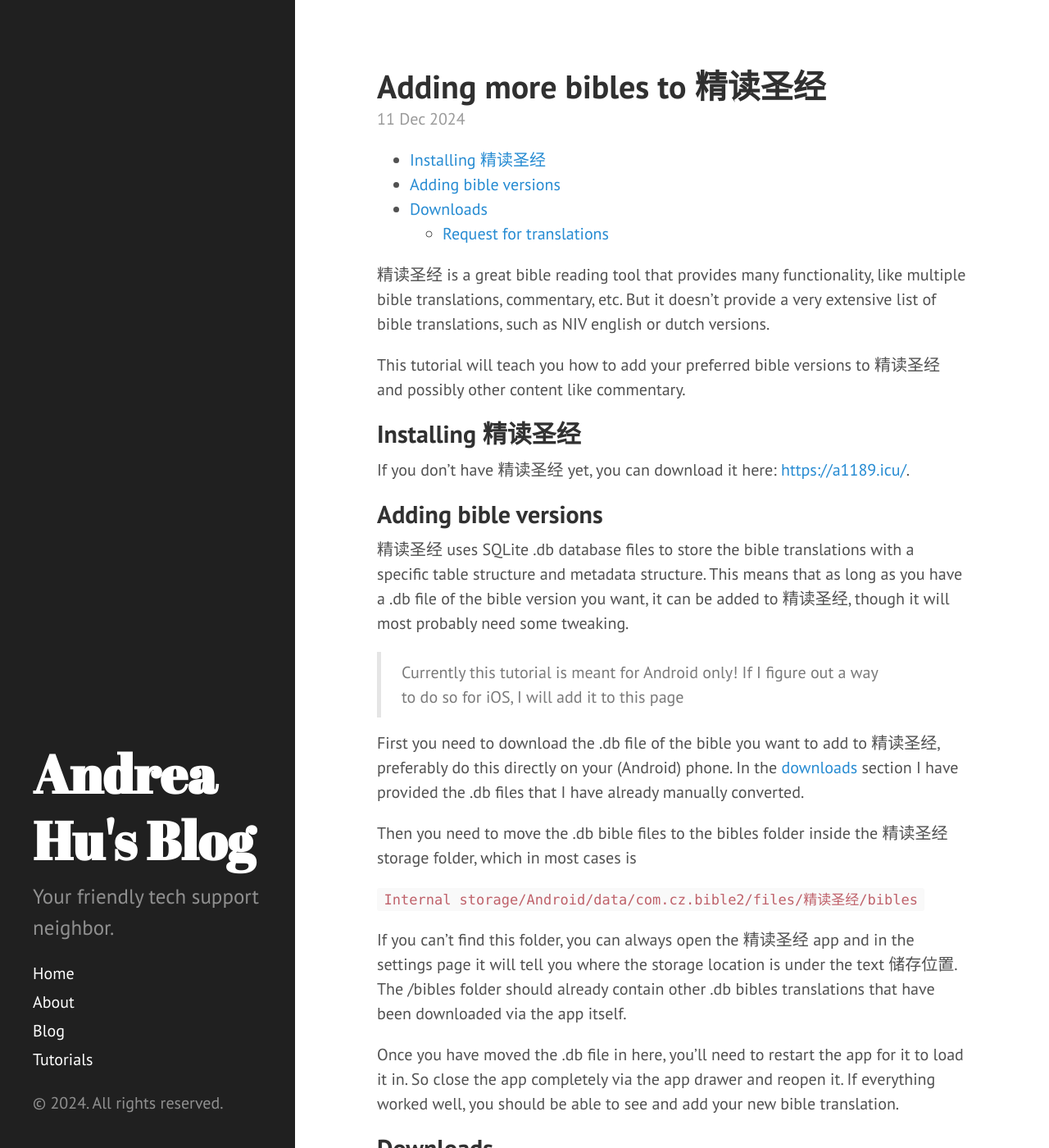
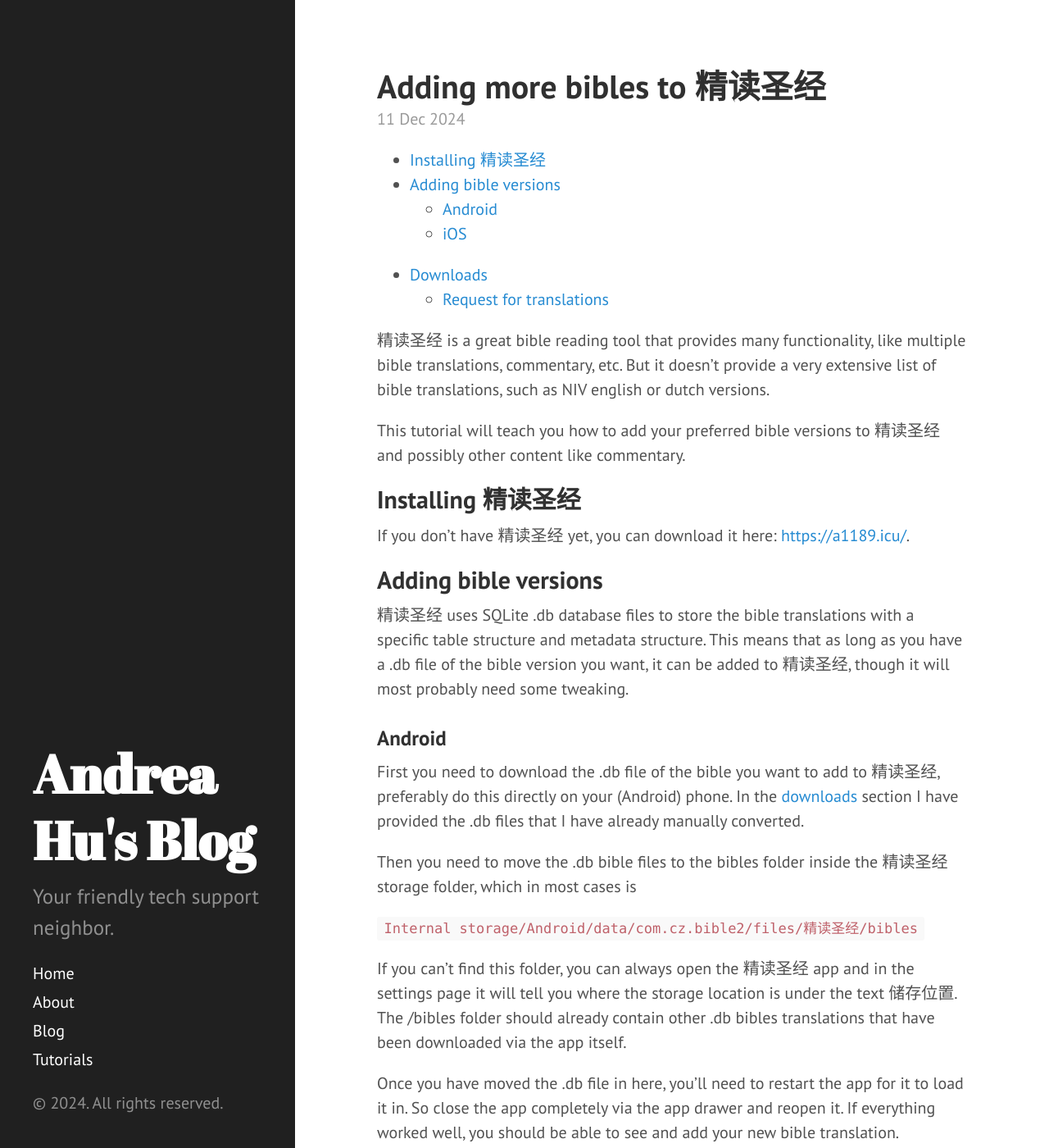
Before and after one commit to AndreaHu3299/AndreaHu3299.github.io, a Jekyll site: the page built from _tutorials/adding-more-bibles-to-精读圣经.md, in a window 1280 px wide and 1400 px high. Shown: the whole window at 82% size. Built offline with Jekyll 4.4.1, drawn with Linux system fonts in a browser that asks for light colours.

Commit message:
Fix styles

```diff
--- a/_includes/head.html
+++ b/_includes/head.html
@@ -15,14 +15,14 @@
   </title>
 
   <!-- CSS -->
-  <link rel="stylesheet" href="{{ site.baseurl }}public/css/poole.css">
-  <link rel="stylesheet" href="{{ site.baseurl }}public/css/syntax.css">
-  <link rel="stylesheet" href="{{ site.baseurl }}public/css/hyde.css">
+  <link rel="stylesheet" href="/public/css/poole.css">
+  <link rel="stylesheet" href="/public/css/syntax.css">
+  <link rel="stylesheet" href="/public/css/hyde.css">
   <link rel="stylesheet" href="http://fonts.googleapis.com/css?family=PT+Sans:400,400italic,700|Abril+Fatface">
 
   <!-- Icons -->
-  <link rel="apple-touch-icon-precomposed" sizes="144x144" href="{{ site.baseurl }}public/apple-touch-icon-144-precomposed.png">
-                                 <link rel="shortcut icon" href="{{ site.baseurl }}public/favicon.ico">
+  <link rel="apple-touch-icon-precomposed" sizes="144x144" href="/public/apple-touch-icon-144-precomposed.png">
+                                 <link rel="shortcut icon" href="/public/favicon.ico">
 
   <!-- RSS -->
   <link rel="alternate" type="application/rss+xml" title="RSS" href="/atom.xml">
--- a/_layouts/default.html
+++ b/_layouts/default.html
@@ -1,17 +1,5 @@
 <!DOCTYPE html>
 <html lang="en-us">
-  <script>
-    if (window.netlifyIdentity) {
-      window.netlifyIdentity.on("init", user => {
-        if (!user) {
-          window.netlifyIdentity.on("login", () => {
-            document.location.href = "/admin/";
-          });
-        }
-      });
-    }
-  </script>
-
   {% include head.html %}
 
   <body>
--- a/_tutorials/adding-more-bibles-to-精读圣经.md
+++ b/_tutorials/adding-more-bibles-to-精读圣经.md
@@ -6,6 +6,8 @@ date: 2024-12-11T00:35:00.000Z
 
 - [Installing 精读圣经](#installing-精读圣经)
 - [Adding bible versions](#adding-bible-versions)
+  - [Android](#android)
+  - [iOS](#ios)
 - [Downloads](#downloads)
   - [Request for translations](#request-for-translations)
 
@@ -21,7 +23,7 @@ If you don't have 精读圣经 yet, you can download it here: <https://a1189.icu
 
 精读圣经 uses SQLite .db database files to store the bible translations with a specific table structure and metadata structure. This means that as long as you have a .db file of the bible version you want, it can be added to 精读圣经, though it will most probably need some tweaking.
 
-> Currently this tutorial is meant for Android only! If I figure out a way to do so for iOS, I will add it to this page
+### Android
 
 First you need to download the .db file of the bible you want to add to 精读圣经, preferably do this directly on your (Android) phone. In the [downloads](#downloads) section I have provided the .db files that I have already manually converted.
 
```
Also changed, not shown: other parts of _tutorials/adding-more-bibles-to-精读圣经.md (+4 -0 lines).
